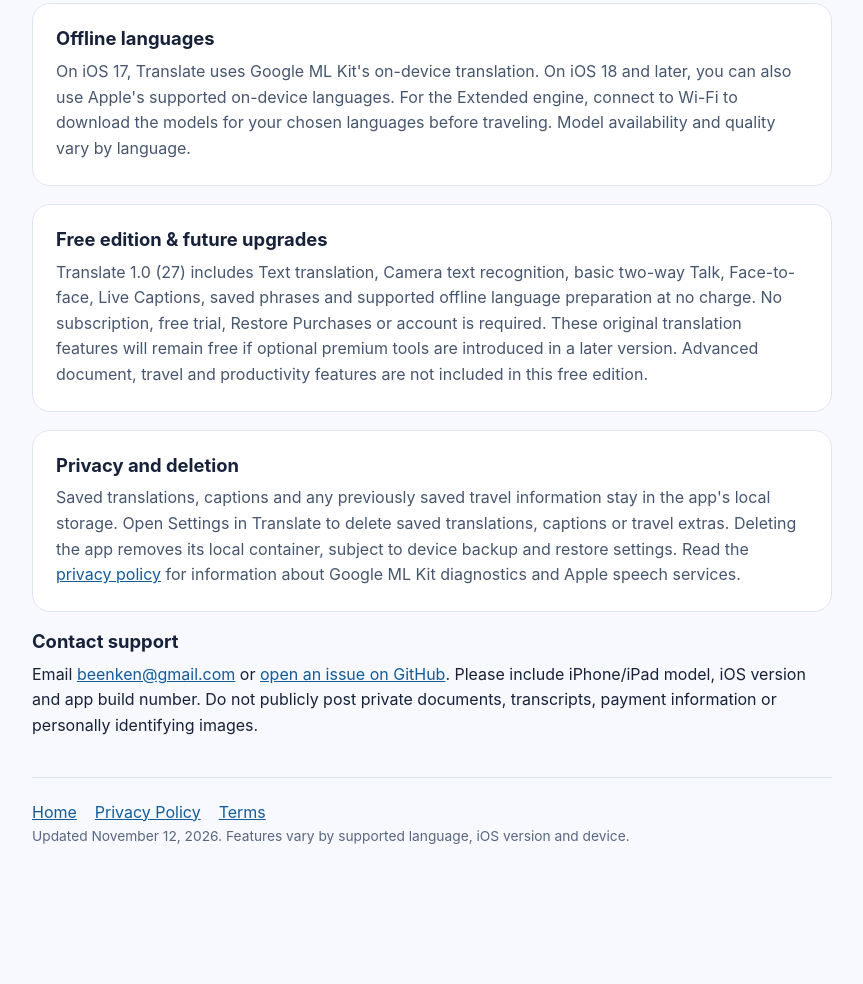
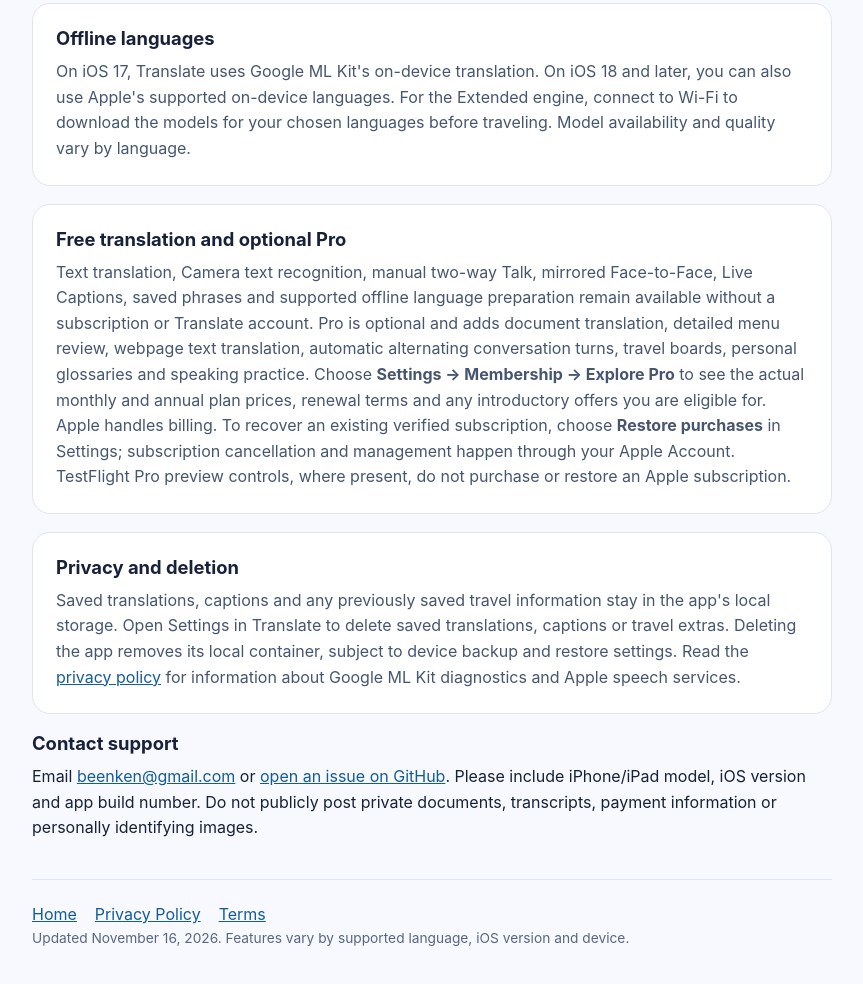
Before and after one commit to L1gh7C0d35/translator-support, a plain HTML site: page support.html in a window 1280 px wide. Shown: the part 534-1518 px from the top of the page, without its empty margins (208-1071 px from the left). Before the commit the page ends 1439 px from the top, so only its background shows below. Drawn offline with Linux system fonts and the light colour scheme.

Commit message:
Align Translate support and privacy guidance with optional paid Pro

```diff
--- a/support.html
+++ b/support.html
@@ -6,10 +6,10 @@
 <section class="card"><h2>Camera translation</h2><p>Allow Camera permission when requested. Point the camera at a sign, label or menu, keep it steady and use the shutter to capture a clearer document. Translated text may need extra room. Always check quantities, prices, instructions and small print against the original.</p></section>
 <section class="card"><h2>Voice and conversations</h2><p>Allow Microphone and Speech Recognition when prompted. Some spoken-language recognition may need an internet connection or downloaded speech resources. Avoid relying on automatic translation for medical, legal, emergency or safety-critical communication.</p></section>
 <section class="card"><h2>Offline languages</h2><p>On iOS 17, Translate uses Google ML Kit's on-device translation. On iOS 18 and later, you can also use Apple's supported on-device languages. For the Extended engine, connect to Wi-Fi to download the models for your chosen languages before traveling. Model availability and quality vary by language.</p></section>
-<section class="card"><h2>Free edition &amp; future upgrades</h2><p>Translate 1.0 (27) includes Text translation, Camera text recognition, basic two-way Talk, Face-to-face, Live Captions, saved phrases and supported offline language preparation at no charge. No subscription, free trial, Restore Purchases or account is required. These original translation features will remain free if optional premium tools are introduced in a later version. Advanced document, travel and productivity features are not included in this free edition.</p></section>
+<section class="card"><h2>Free translation and optional Pro</h2><p>Text translation, Camera text recognition, manual two-way Talk, mirrored Face-to-Face, Live Captions, saved phrases and supported offline language preparation remain available without a subscription or Translate account. Pro is optional and adds document translation, detailed menu review, webpage text translation, automatic alternating conversation turns, travel boards, personal glossaries and speaking practice. Choose <strong>Settings → Membership → Explore Pro</strong> to see the actual monthly and annual plan prices, renewal terms and any introductory offers you are eligible for. Apple handles billing. To recover an existing verified subscription, choose <strong>Restore purchases</strong> in Settings; subscription cancellation and management happen through your Apple Account. TestFlight Pro preview controls, where present, do not purchase or restore an Apple subscription.</p></section>
 <section class="card"><h2>Privacy and deletion</h2><p>Saved translations, captions and any previously saved travel information stay in the app's local storage. Open Settings in Translate to delete saved translations, captions or travel extras. Deleting the app removes its local container, subject to device backup and restore settings. Read the <a href="privacy.html">privacy policy</a> for information about Google ML Kit diagnostics and Apple speech services.</p></section>
 <h2>Contact support</h2>
 <p>Email <a href="mailto:beenken@gmail.com">beenken@gmail.com</a> or <a href="https://github.com/L1gh7C0d35/translator-support/issues/new">open an issue on GitHub</a>. Please include iPhone/iPad model, iOS version and app build number. Do not publicly post private documents, transcripts, payment information or personally identifying images.</p>
 <footer><a href="index.html">Home</a><a href="privacy.html">Privacy Policy</a><a href="https://www.apple.com/legal/internet-services/itunes/dev/stdeula/">Terms</a></footer>
-<p class="fine">Updated November 12, 2026. Features vary by supported language, iOS version and device.</p>
+<p class="fine">Updated November 16, 2026. Features vary by supported language, iOS version and device.</p>
 </main></body></html>
```
Also changed, not shown: index.html (+1 -1 lines), privacy.html (+2 -2 lines).
